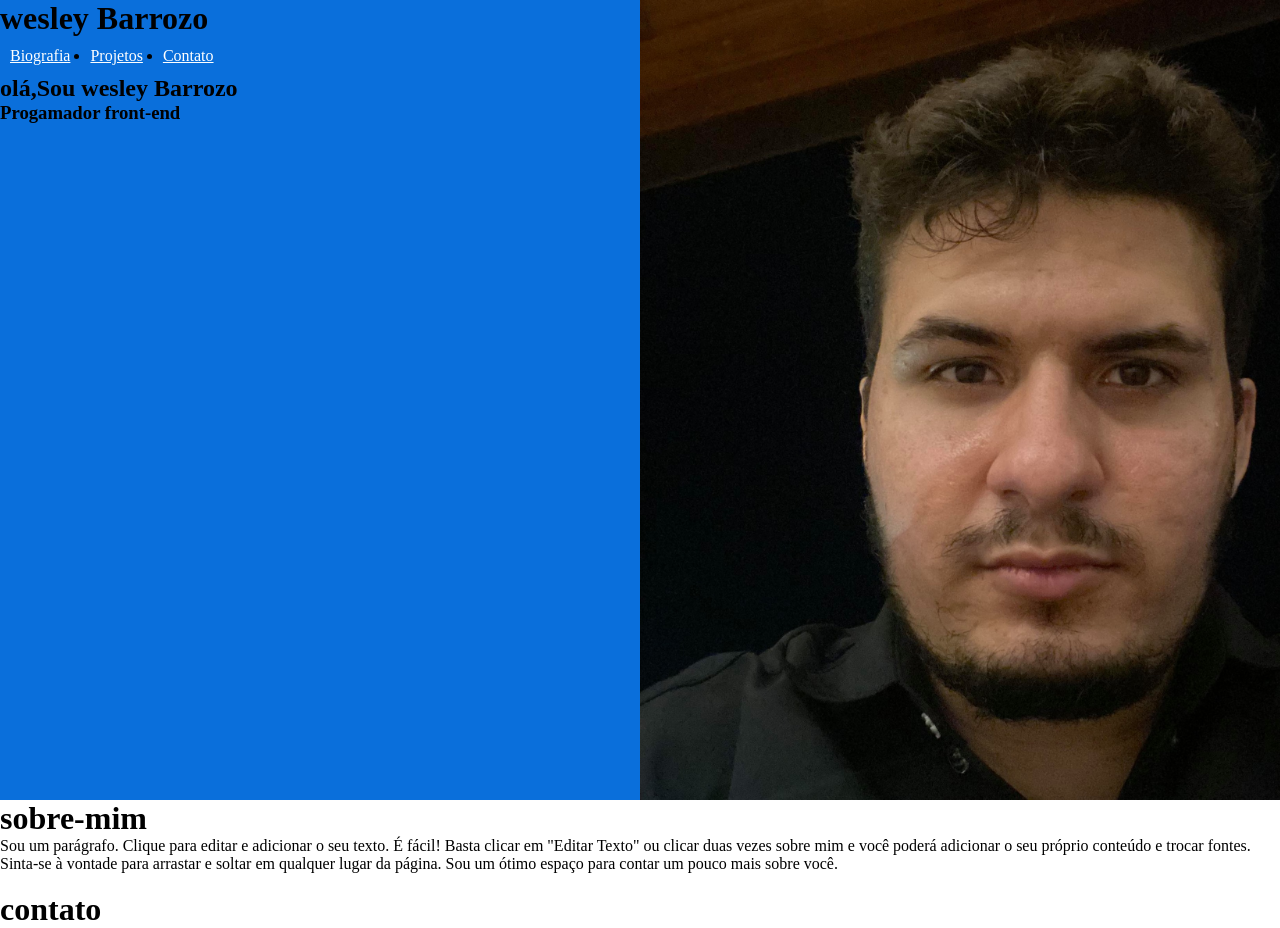
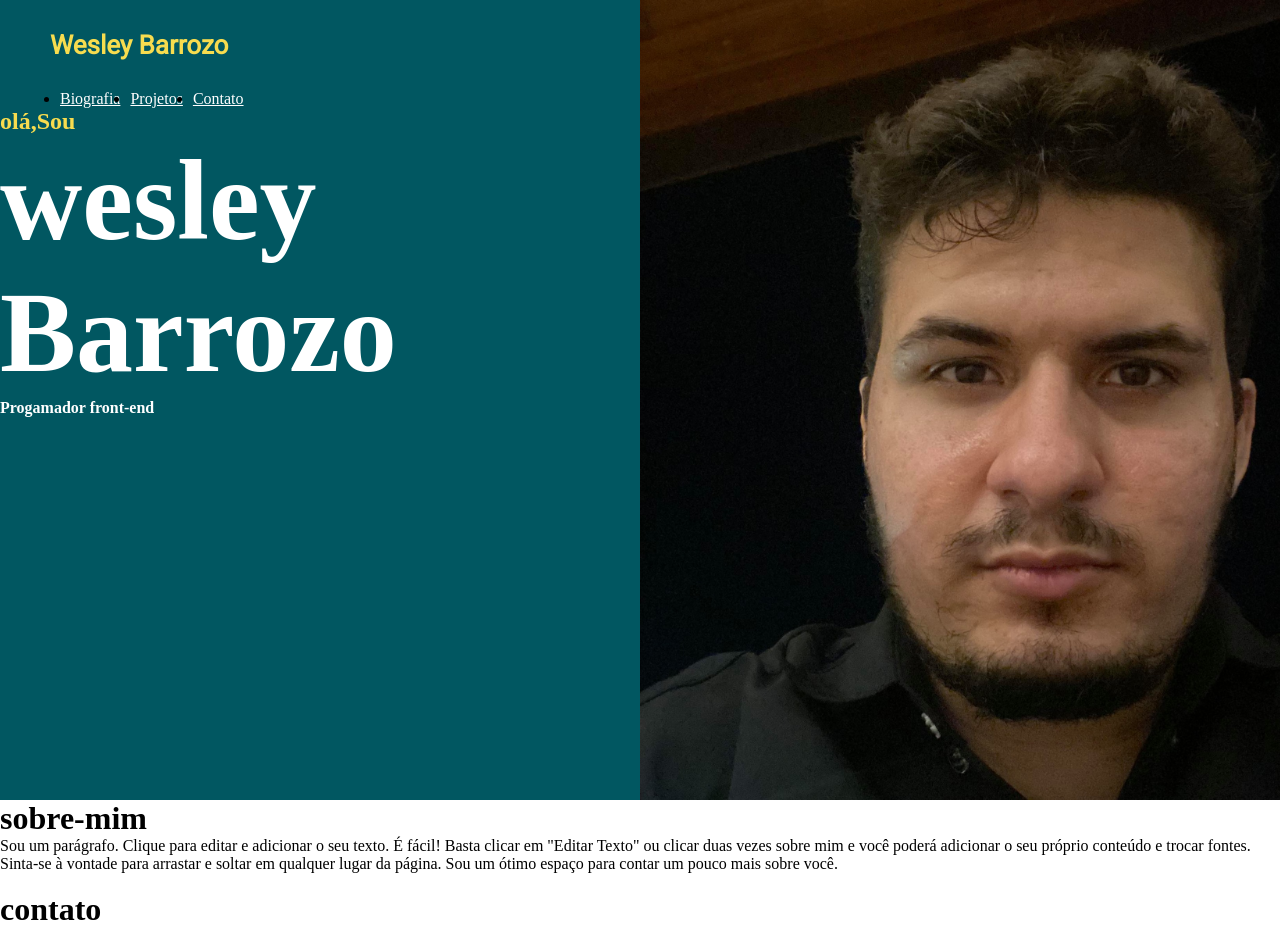
Before and after one commit to Wesleybarrozo/wesley-barrozo, a plain HTML site: page index.html in a window 1280 px wide. Drawn offline with Linux system fonts and the light colour scheme.

Commit message:
atualizar
atualizar

```diff
--- a/estilo.css
+++ b/estilo.css
@@ -1,6 +1,7 @@
 * {
     margin: 0;
     padding: 0;
+    font-family: 'Roboto' "sem serifa";
 
 }
 
@@ -14,7 +15,7 @@
 .capa-info{
     width: 50vw;
     height: 100vh;
-    background-color: #0A6FDB;
+    background-color: #015761;
 
 }
 
@@ -29,15 +30,52 @@
 
 }
 
+.capa-info h1{
+    margin-top: 30px;
+    margin-left: 50px;
+
+    font-size: 26px;
+    color: #f7dc4f;
+    font-family: 'Roboto', sem serifa;
+
+
+
+}
+
 ul{
     display: flex;
+    margin-top: 30px;
+    margin-left: 50px;
+
 
 }
 
 li{
-    margin: 10px;
+    margin-left: 10px;
+    font-family: 'Roboto-thin';
+
+
 }
 
 a{
     color: white;
+    font-family: 'Roboto-thin', sem serifa;
 }
+
+.capa-info h2{
+    color: #f7dc4f;
+
+
+}
+
+.capa-info h3{
+    color: #fff;
+    font-size: 114px;
+
+}
+
+.capa-info h4{
+    color: #fff;
+    font-size: 16px;
+
+}
--- a/index.html
+++ b/index.html
@@ -5,6 +5,9 @@
     <meta http-equiv="X-UA-Compatible" content="IE=edge">
     <meta name="viewport" content="width=device-width, initial-scale=1.0">
     <link rel="stylesheet" href="estilo.css">
+    <link rel="preconnect" href="https://fonts.googleapis.com">
+<link rel="preconnect" href="https://fonts.gstatic.com" crossorigin>
+<link href="https://fonts.googleapis.com/css2?family=Roboto&display=swap" rel="stylesheet">
     <title>Wesley Barrozo</title>
 </head>
 <body>
@@ -15,7 +18,7 @@
 
         <div class="capa-info">
 
-            <h1>wesley Barrozo</h1>
+            <h1>Wesley Barrozo</h1>
 
             <ul>
                 <li><a href="#biogarfia">Biografia</a></li>
@@ -24,8 +27,9 @@
             </ul>
 
 
-            <h2>olá,Sou wesley Barrozo</h2>
-            <h3>Progamador front-end</h3>
+            <h2>olá,Sou </h2>
+            <h3>wesley Barrozo</h3>
+            <h4>Progamador front-end</h4>
         </div>
 
 
```
